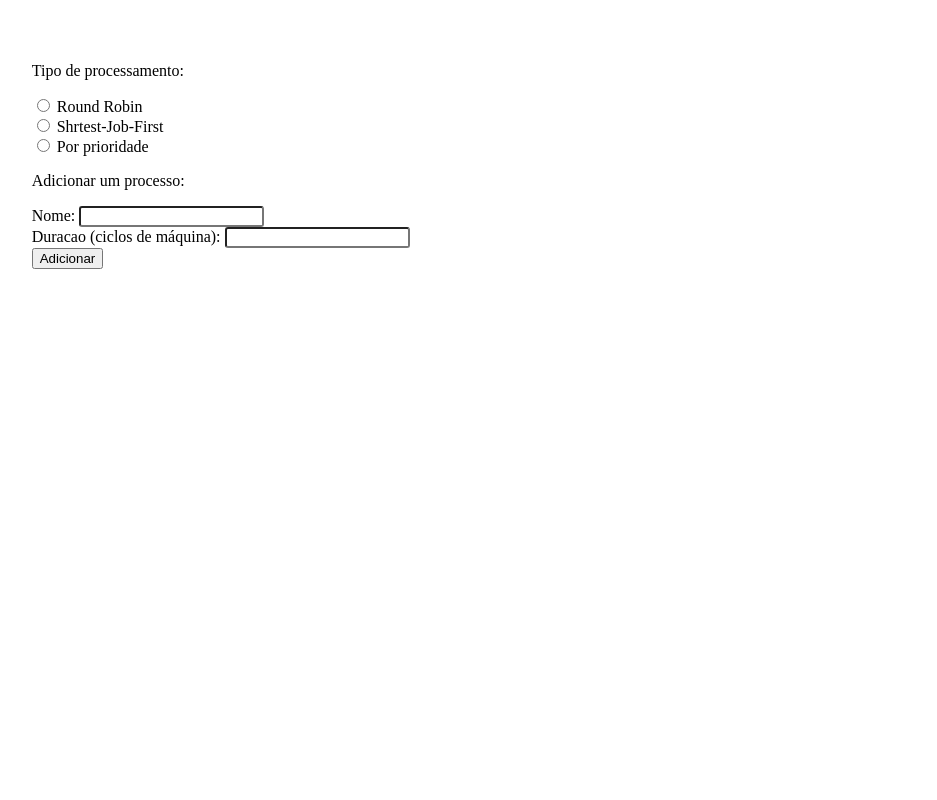
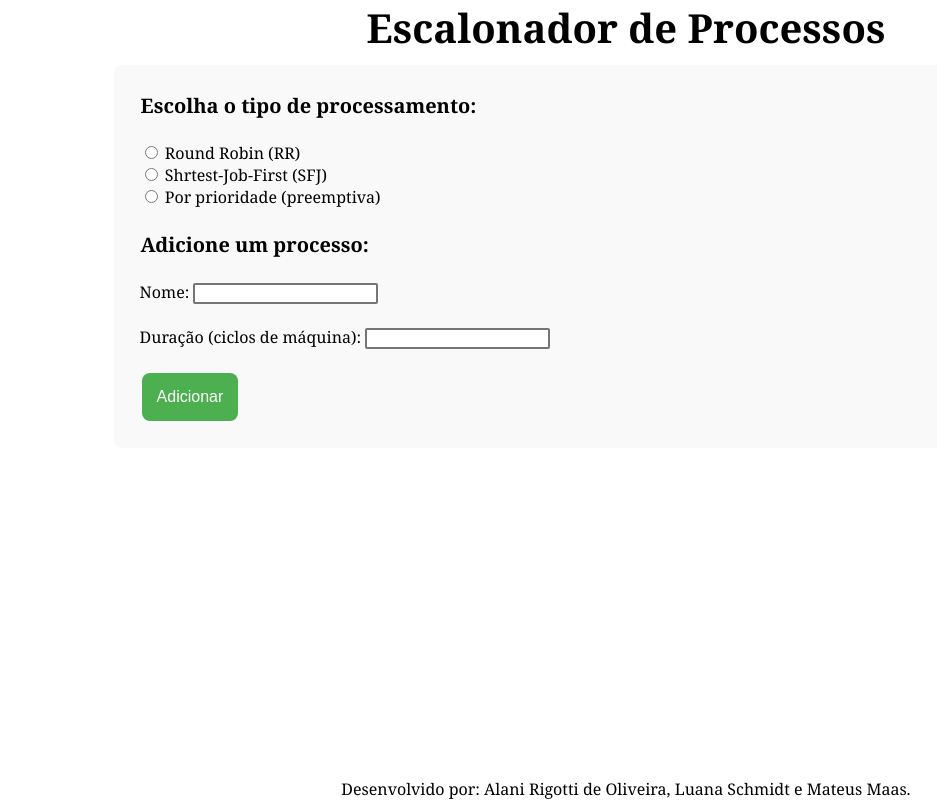
Before and after one commit to schmidtluana/trabalho-so, a plain HTML site: page index.html in a window 1280 px wide. Shown: the whole page, without its empty margins (14-951 px from the left). Drawn offline with Linux system fonts and the light colour scheme.

Commit message:
Atualização do CSS

```diff
--- a/css.css
+++ b/css.css
@@ -1,19 +1,64 @@
 body {
-  padding: 2%;
+  padding: 0;
+  margin: 0;
+  margin-bottom: 0;
+  font-family: Cambria, Cochin, Georgia, Times, 'Times New Roman', serif;
 }
 
 input[type=text] {
-  border-radius: 3px;
+  border-radius: 2px;
+  border-style: solid;
 }
 
-div {
-    padding: 1%;
+h1 {
+  font-size: 40px;
+  font-weight: bold;
+  margin: 0;
+  padding: 0;
+}
+p {
+  font-size: 20px;
+  font-weight: bold;
+  margin: 1px;
+}
+
+button {
+  background-color: #4CAF50;
+  border: none;
+  color: white;
+  padding: 15px 15px;
+  text-align: center;
+  display: inline-block;
+  font-size: 16px;
+  margin: 2px 2px;
+  cursor: pointer;
+  border-radius: 8px;
+}
+
+#formularios {
+  padding: 2%;
+  margin-top: 10px;
+  margin-bottom: 10px;
+  margin-left: 10%;
+  margin-right: 10%;
+  border-radius: 8px;
+  background-color: #f9f9f9;
+
+}
+
+.rodape {
+  bottom: 0;
+  position: fixed;
+  width: 100%;
+  text-align: center;
+
 }
 
 table.processo {
   padding: 5px;
   margin-top: 50px;
   border-collapse: collapse;
+  display: inline;
 }
 
 .processo > th, .processo > tr {
@@ -21,11 +66,6 @@ table.processo {
   border-color: black;
   border-width: 1px;
   padding: 5px;
-
   text-align: left;
   border-collapse: collapse;
 }
-
-table.processo {
-  display: inline;
-}
--- a/index.html
+++ b/index.html
@@ -1,44 +1,53 @@
 <!DOCTYPE html>
-<html lang="en">
+<html lang="pt-br">
 
 <head>
   <meta charset="UTF-8">
   <meta name="viewport" content="width=device-width, initial-scale=1.0">
-  <title>Document</title>
+  <title>Escalonador de Processos</title>
   <link rel="stylesheet" href="css.css">
 </head>
 
 <body>
+
+  <h1 style="text-align: center">Escalonador de Processos</h1>
+
   <div id="formularios">
     <form>
-      <p>Tipo de processamento:</p>
-
+      <p>Escolha o tipo de processamento:</p>
+      <br>
       <input type="radio" name="tipo_processamento" value="round_robin">
-      <label for="round_robin">Round Robin</label>
+      <label for="round_robin">Round Robin (RR)</label>
       <br>
       <input type="radio" name="tipo_processamento" value="sjf">
-      <label for="sfj">Shrtest-Job-First</label>
+      <label for="sfj">Shrtest-Job-First (SFJ)</label>
       <br>
       <input type="radio" name="tipo_processamento" value="prioridade">
-      <label for="prioridade">Por prioridade</label>
+      <label for="prioridade">Por prioridade (preemptiva)</label>
+      </form>
 
-    </form>
-    <form>
-      <p>Adicionar um processo:</p>
+      <form>
+      <br>
+      <p>Adicione um processo:</p>
+      <br>
       <label>Nome:</label>
       <input type="text" id="nome">
       <br>
-      <label>Duracao (ciclos de máquina):</label>
+      <br>
+      <label>Duração (ciclos de máquina):</label>
       <input type="text" id="duracao">
+      <br>
+      <br>
+    </form>
 
+      <button type="button" onclick="adicionarProcesso()">Adicionar</button>
 
       <br>
-      <button type="button" onclick="adicionarProcesso()">Adicionar</button>
-    </form>
+
   </div>
 
 
-  <div id="div_processos"/>
+  <div id="div_processos">
 
   <script>
     let processos = [];
@@ -93,9 +102,16 @@
       return frag
     }
 
+</script>
 
-  </script>
+ </div>
+</body>
+<br>
+<div>
+  <br>
+  <br>
+  <br>
+  <footer class="rodape">Desenvolvido por: Alani Rigotti de Oliveira, Luana Schmidt e Mateus Maas.</footer>
 
-</body>
-
+</div>
 </html>
```
